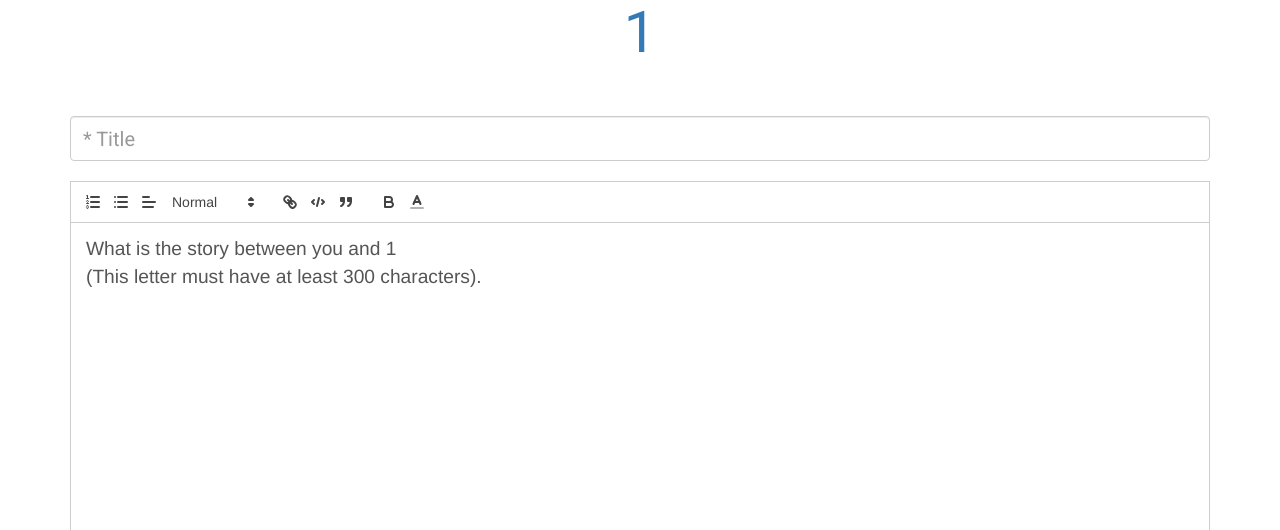
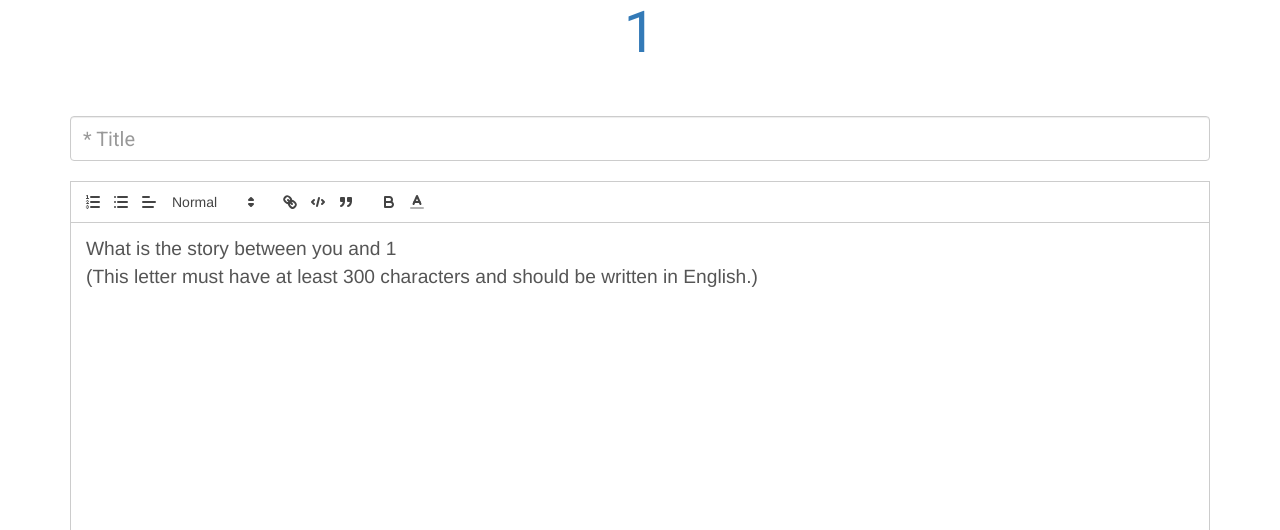
Before and after one commit to thankyou-opensource/thankyou-open-source, a Django app: page /thanks/1/ in a window 1280 px wide. Shown: the part 415-945 px from the top of the page. Run offline with Django 3.2, Linux system fonts and the light colour scheme; some libraries are stand-ins or nearby versions.

Commit message:
add write in English

```diff
--- a/templates/thanks_post.html
+++ b/templates/thanks_post.html
@@ -25,7 +25,7 @@
       </div>
       <div id="editor-div">
         <div id="editor">
-            <p>What is the story between you and {{ title }} <br/>(This letter must have at least 300 characters). </p>
+            <p>What is the story between you and {{ title }} <br/>(This letter must have at least 300 characters and should be written in English.) </p>
         </div> <!-- end editor -->
         <span class="letter-count"></span>
       </div> <!-- end editor-div -->
```
